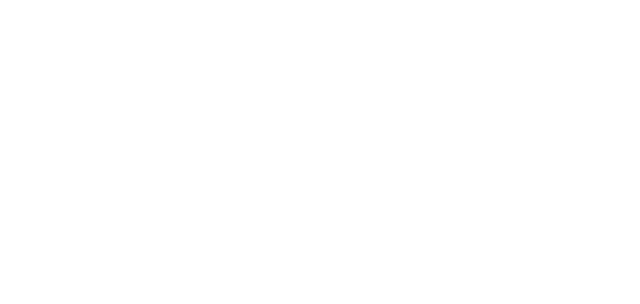
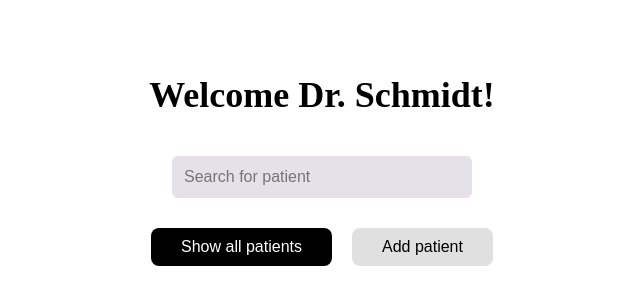
Before and after one commit to AlisaKlee/SWLab2, a Vue app in the folder frontend-vue/: page /welcome-hospital in a window 1280 px wide. Before the commit this address had no page. Shown: the top 304 px of the page, without its empty margins (318-958 px from the left). Built offline with nearby package versions, Linux system fonts and the light colour scheme.

Commit message:
added welcomeRtw

```diff
--- a/frontend-vue/src/router/index.js
+++ b/frontend-vue/src/router/index.js
@@ -1,6 +1,7 @@
 import { createRouter, createWebHistory } from 'vue-router';
 import LoginView from '../views/LoginView.vue';
 import AddPatient from '../views/AddPatient.vue';
+import WelcomeHospView from '../views/WelcomeHospView.vue';
 
 const routes = [
   {
@@ -9,9 +10,14 @@
     component: LoginView
   },
   {
-    path: '/add patient',
+    path: '/add-patient',
     name: 'Add Patient',
     component: AddPatient
+  },
+  {
+    path: '/welcome-hospital',
+    name: 'Welcome hospital',
+    component: WelcomeHospView
   }
 ];
 
--- a/frontend-vue/src/views/LoginView.vue
+++ b/frontend-vue/src/views/LoginView.vue
@@ -34,7 +34,7 @@
       handleLogin() {
         console.log('Login:', this.username, this.password);
         alert('Logged in!');
-        this.$router.push('/add-patient');      //ToDo: Replace welcome with welcomeRtw/ welcomeHops
+        this.$router.push('/welcome-hospital');      //ToDo: Replace welcome with welcomeRtw/ welcomeHops
       },
       handleCancel() {
         console.log('Cancelled');
--- a/frontend-vue/src/views/WelcomeHospView.vue
+++ b/frontend-vue/src/views/WelcomeHospView.vue
@@ -1,15 +1,15 @@
 <template>
     <div class = "container">
-        //Titel
+        <!--Titel-->
         <h1> Welcome Dr. Schmidt! </h1>
 
-        //Eingabefeld
+        <!--Eingabefeld-->
         <div class = "form">
             <input v-model="showPatient" placeholder="Search for patient" />
         </div>
 
-        //Buttons
-        <div class = "button group" >
+        <!--Buttons-->
+        <div class = "button-group" >
             <PrimaryButton label = "Show all patients" @click="handleShowAllPatients" variant = "primary" />
             <PrimaryButton label = "Add patient" @click="addPatient" variant = "secondary" />
         </div>
@@ -33,7 +33,7 @@
 
             },
             addPatient() {
-
+              this.$router.push('/add-patient');
             }
         }
     }
```
Also changed, not shown: frontend-vue/src/views/AddPatient.vue (+4 -4 lines).
